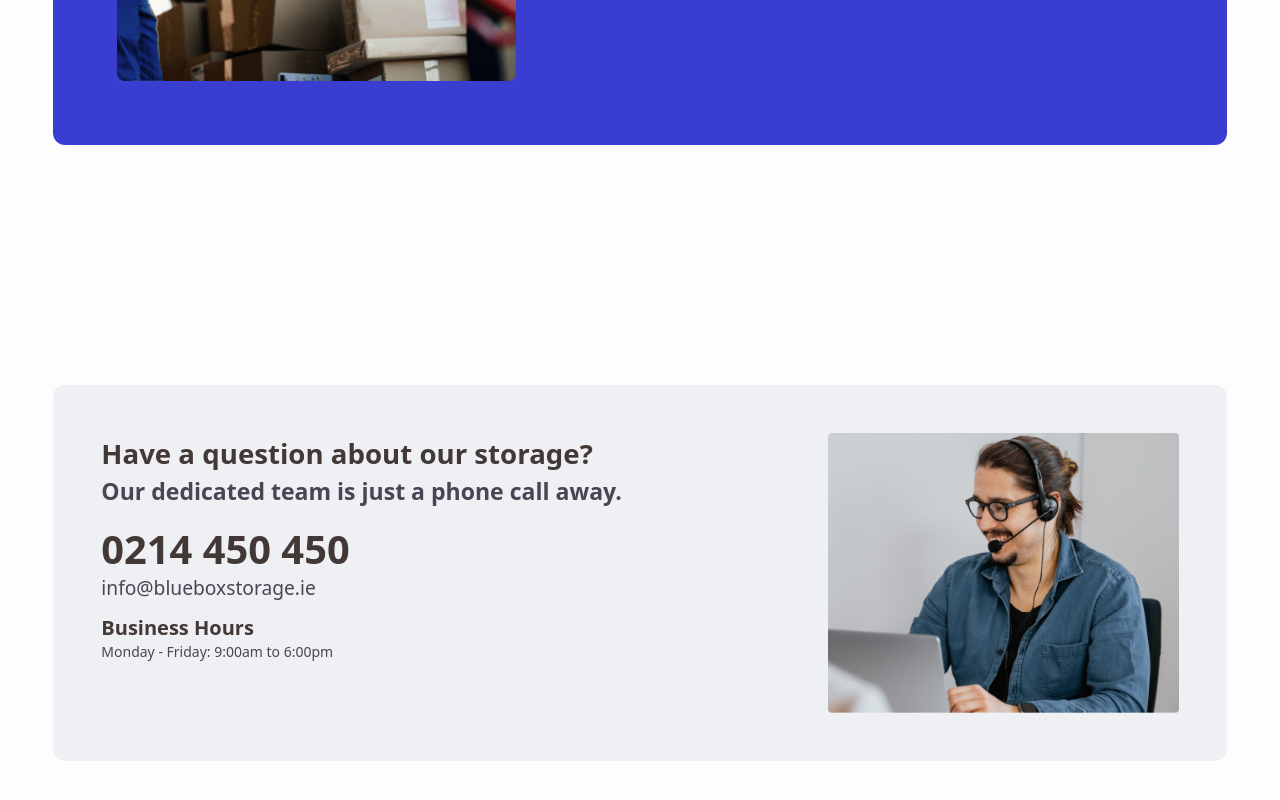
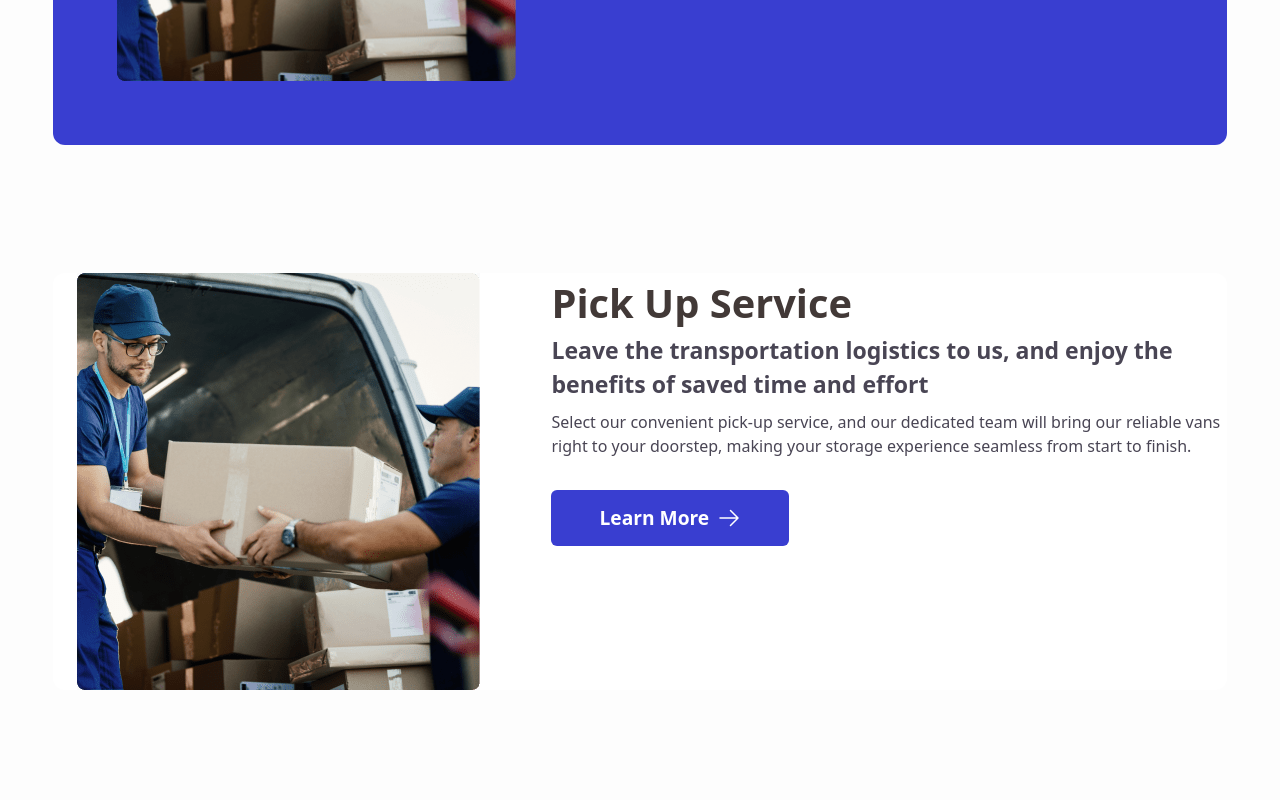
Before and after one commit to shanewmurphy/bluebox, a Next.js app: page / in a window 1280 px wide. Shown: the part 3636-4436 px from the top of the page. Built offline with nearby package versions, Linux system fonts and the light colour scheme.

Commit message:
Pick service mobile

```diff
--- a/components/Pick-Up-Service.js
+++ b/components/Pick-Up-Service.js
@@ -2,6 +2,7 @@ import Image from "next/image";
 import { ArrowRightIcon } from "@heroicons/react/24/solid";
 export default function PickUpService() {
   return (
+    <div>
       <div className="w-11/12 mx-auto bg-blue rounded-xl lg:py-16 lg:px-16 md:py-8 md:px-8 sm:px-6 sm:py-6 antialiased">
         <div className="flex lg:flex-row md:flex-row sm:flex-col gap-12">
           <div className="basis-2/5 lg:order-1 md:order-2 sm:order-2">
@@ -16,17 +17,17 @@ export default function PickUpService() {
             </div>
           </div>
           <div className="basis-3/5 lg:order-2 md:order-1 sm:order-1">
-          <h2 className="lg:text-6xl md:text-4xl sm:text-5xl text-white font-extrabold lg:mb-2 md:mb-1">
+            <h2 className="lg:text-6xl md:text-4xl sm:text-5xl text-white font-extrabold">
               Pick Up Service
             </h2>
             <h3 className="text-white font-bold lg:text-3xl md:text-2xl sm:text-3xl">
-            Leave the transportation logistics to us, and enjoy the benefits of
-            saved time and effort
+              Leave the transportation logistics to us, and enjoy the benefits
+              of saved time and effort
             </h3>
             <p className="text-white font-medium leading-relaxed lg:text-base md:text-xs sm:text-sm mt-2">
               Select our convenient pick-up service, and our dedicated team will
-            bring our reliable vans right to your doorstep, making your storage
-            experience seamless from start to finish.
+              bring our reliable vans right to your doorstep, making your
+              storage experience seamless from start to finish.
             </p>
             <div className="lg:mt-8 md:mt-4 sm:mt-6">
               <button className="bg-white lg:text-2xl md:text-sm text-blue rounded-md font-bold lg:py-4 lg:px-12 md:py-3 md:px-4 sm:py-4 sm:px-8 flex justify-center items-center antialiased">
@@ -39,5 +40,45 @@ export default function PickUpService() {
           </div>
         </div>
       </div>
+      <div className="mt-32">
+        <div className="w-11/12 mx-auto bg-white rounded-xl antialiased">
+          <div className="flex lg:flex-row md:flex-row sm:flex-col gap-12">
+            <div className="basis-2/5 lg:order-1 md:order-2 sm:order-2">
+              <div>
+                <Image
+                  className="object-cover"
+                  src="/Pick_Up_img-min.png"
+                  width={403}
+                  height={417}
+                  alt="blue box pick-up service"
+                />
+              </div>
+            </div>
+            <div className="basis-3/5 lg:order-2 md:order-1 sm:order-1">
+              <h2 className="lg:text-6xl md:text-4xl sm:text-5xl text-black font-extrabold">
+                Pick Up Service
+              </h2>
+              <h3 className="text-gray font-bold lg:text-3xl md:text-2xl sm:text-3xl">
+                Leave the transportation logistics to us, and enjoy the benefits
+                of saved time and effort
+              </h3>
+              <p className="text-gray font-medium leading-relaxed lg:text-base md:text-xs sm:text-sm mt-2">
+                Select our convenient pick-up service, and our dedicated team
+                will bring our reliable vans right to your doorstep, making your
+                storage experience seamless from start to finish.
+              </p>
+              <div className="lg:mt-8 md:mt-4 sm:mt-6">
+                <button className="bg-blue lg:text-2xl md:text-sm sm:text-sm text-white rounded-md font-bold lg:py-4 lg:px-12 md:py-3 md:px-4 sm:py-3 sm:px-6 flex justify-center items-center antialiased">
+                  Learn More
+                  <spam className="contents">
+                    <ArrowRightIcon className="w-6 h-6 ml-2" />
+                  </spam>
+                </button>
+              </div>
+            </div>
+          </div>
+        </div>
+      </div>
+    </div>
   );
 }
--- a/components/Testimonials/Swiper-Btns.js
+++ b/components/Testimonials/Swiper-Btns.js
@@ -1,13 +1,14 @@
 import { useSwiper } from "swiper/react";
 import { ArrowLeftCircleIcon } from "@heroicons/react/24/outline";
 import { ArrowRightCircleIcon } from "@heroicons/react/24/outline";
-import { ArrowUpIcon } from "@heroicons/react/24/outline";
+import { Navigation } from "swiper/modules";
+
 export default function SwiperBtns() {
   const swiper = useSwiper();
   return (
     <div>
-      <div className="w-60 h-16 mx-auto antialiased">
-        <div className="absolute top-0 left-0 z-20">
+      <div className="w-60 h-16 mx-auto contents antialiased">
+        <div className="absolute contents top-0 left-0 z-20">
           <button onClick={() => swiper.slidePrev()}>
             <ArrowLeftCircleIcon className="h-8 w-8 text-blue" />
           </button>
--- a/components/Testimonials/Testimonials.js
+++ b/components/Testimonials/Testimonials.js
@@ -16,6 +16,7 @@ export default function Testimonials() {
           Count on us to handle your storage needs professionally and securely
         </p>
         <div>
+          <>
             <Swiper
               spaceBetween={40}
               slidesPerView={2}
@@ -47,6 +48,7 @@ export default function Testimonials() {
                 );
               })}
             </Swiper>
+          </>
         </div>
       </div>
       <div className="w-11/12 mx-auto lg:hidden md:hidden sm:block antialiased">
```
Lines whose indentation alone changed are shown as unchanged.
